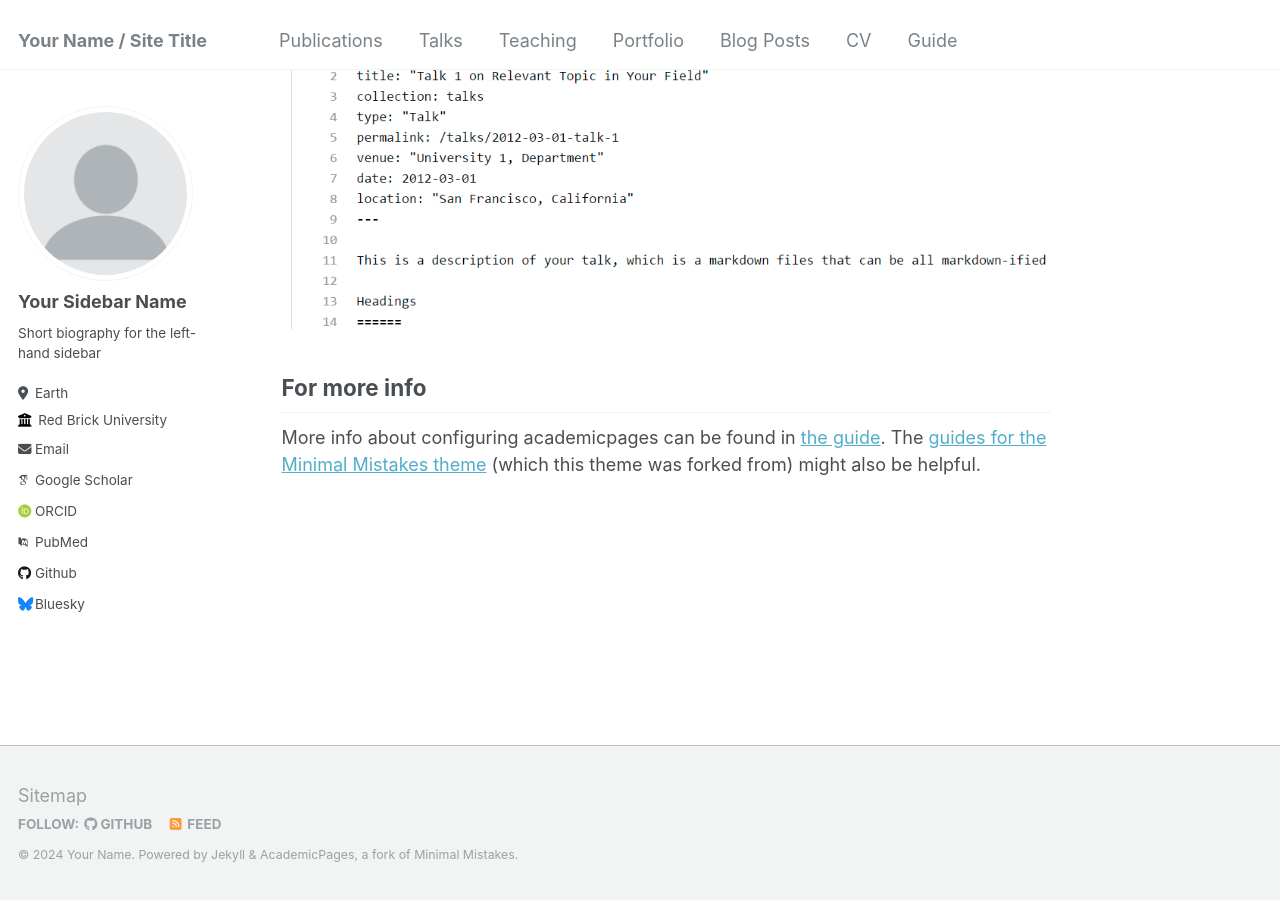
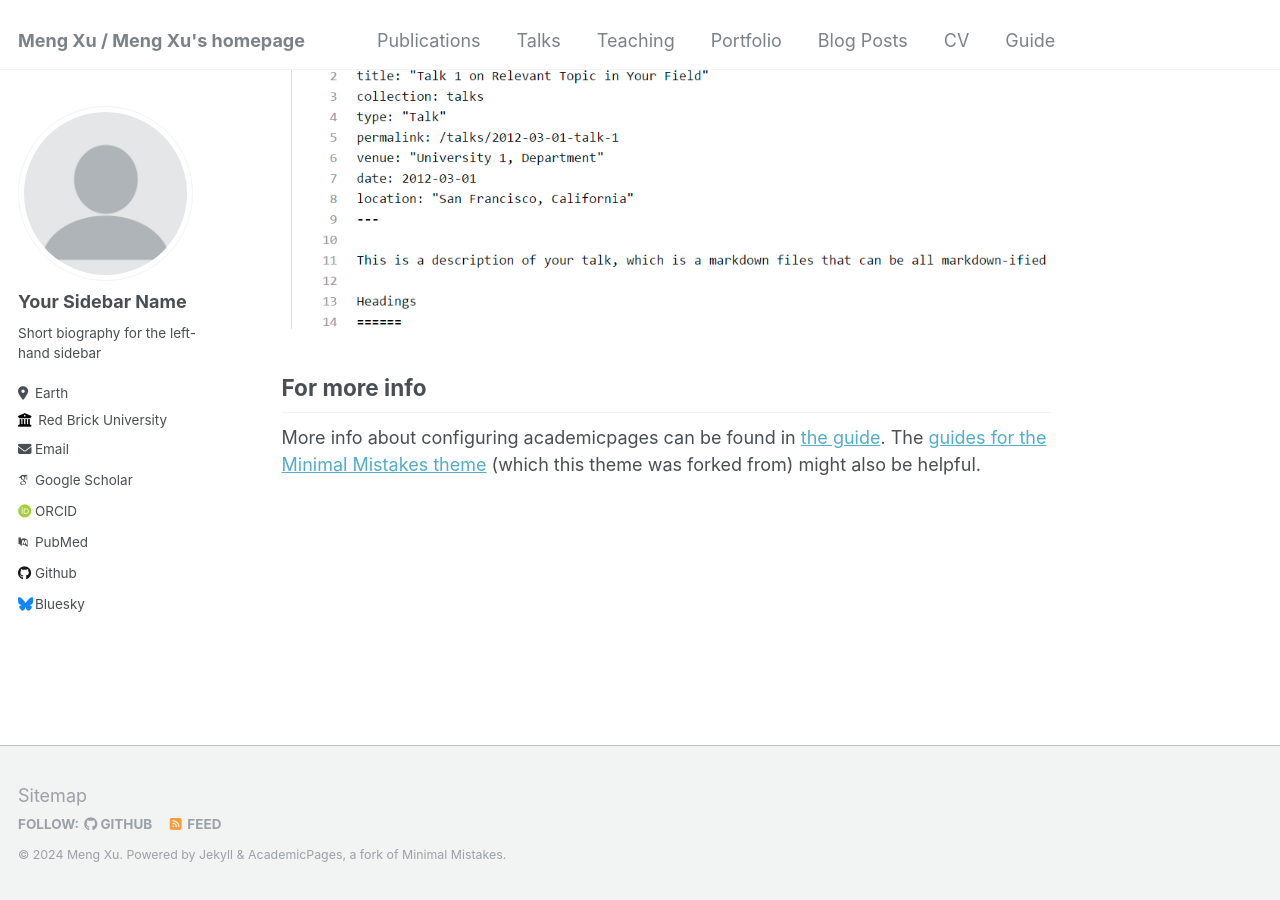
Before and after one commit to MengBIT/MengXu, a Jekyll site: the page built from _pages/about.md, in a window 1280 px wide and 900 px high, scrolled down 2660 px. Built offline with Jekyll 4.4.1, drawn with Linux system fonts in a browser that asks for light colours; some web fonts are replaced.

Commit message:
Update _config.yml

```diff
--- a/_config.yml
+++ b/_config.yml
@@ -8,11 +8,11 @@
 
 # Basic Site Settings
 locale                   : "en-US"
-title                    : "Your Name / Site Title"
+title                    : "Meng Xu / Meng Xu's homepage"
 title_separator          : "-"
-name                     : &name "Your Name"
+name                     : &name "Meng Xu"
 description              : &description "personal description"
-url                      : https://academicpages.github.io # the base hostname & protocol for your site e.g. "https://mmistakes.github.io"
+url                      : https://mengxu.github.io # the base hostname & protocol for your site e.g. "https://mmistakes.github.io"
 baseurl                  : "" # the subpath of your site, e.g. "/blog"
 repository               : "academicpages/academicpages.github.io"
 
```
